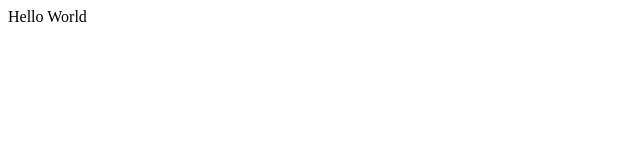
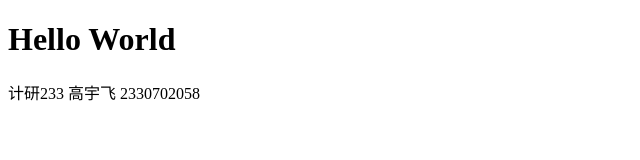
Before and after one commit to Lvfei-12138/Lvfei-12138.github.io, a plain HTML site: page index.html in a window 1280 px wide. Shown: the whole page, without its empty margins (0-640 px from the left). Drawn offline with Linux system fonts and the light colour scheme.

Commit message:
Update index.html

```diff
--- a/index.html
+++ b/index.html
@@ -1 +1,12 @@
-<p>Hello World</p>
+<!DOCTYPE html>
+<html lang="en">
+<head>
+    <meta charset="UTF-8">
+    <meta name="viewport" content="width=device-width, initial-scale=1.0">
+    <title>Document</title>
+</head>
+<body>
+    <h1>Hello World</h1>
+    <p> 计研233 高宇飞 2330702058</p>
+</body>
+</html>
```
